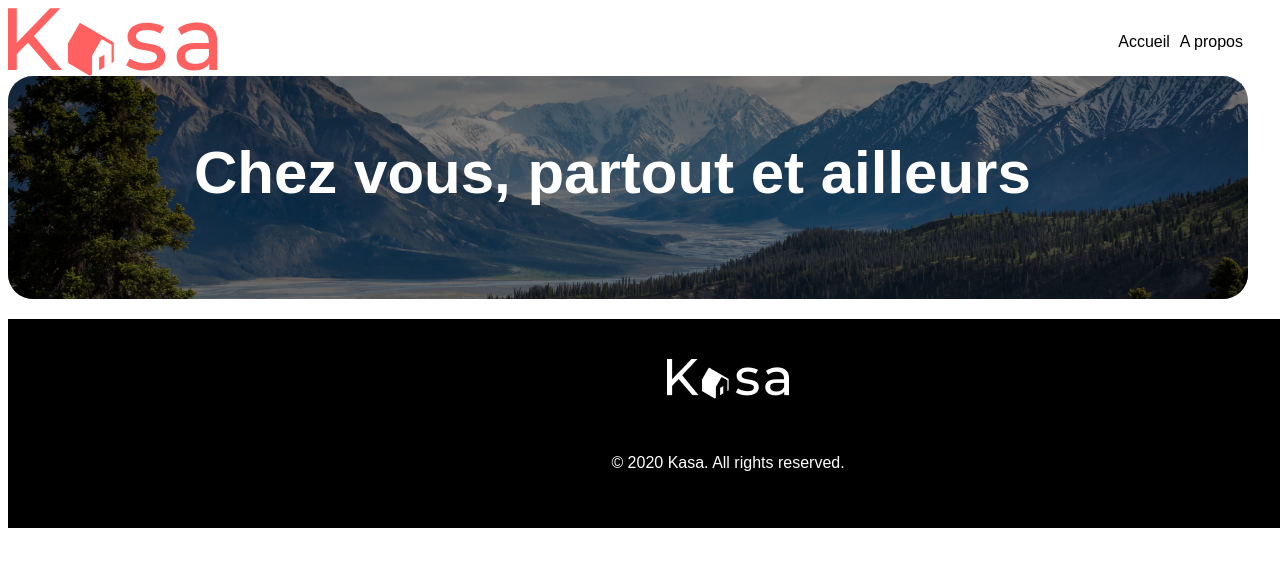
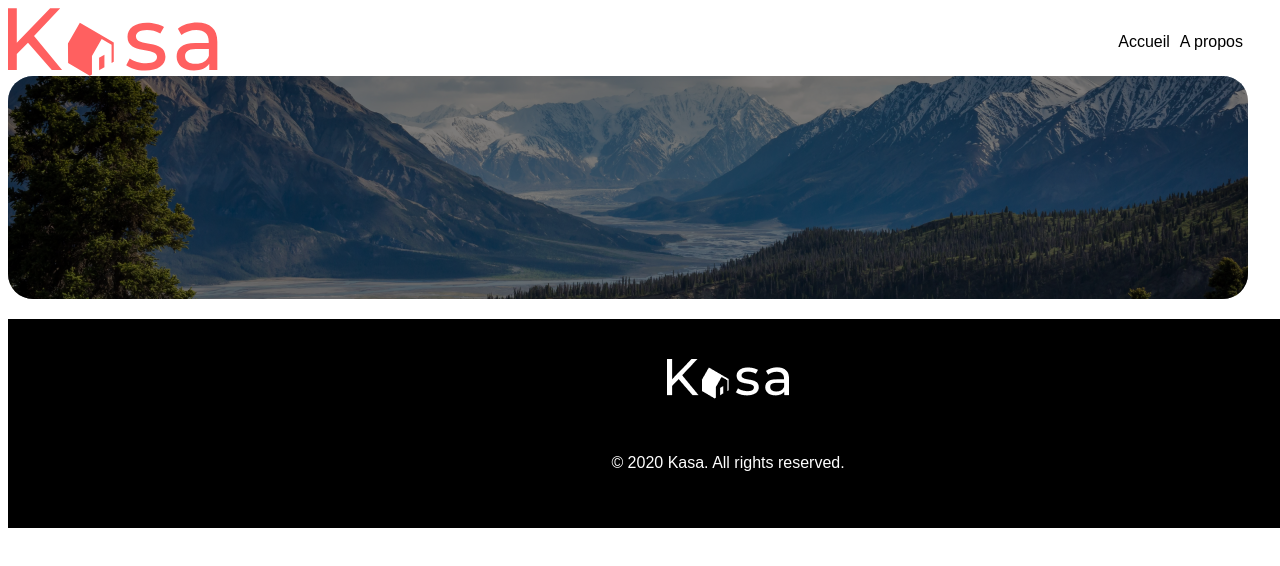
Before and after one commit to etienne-b01/Projet06_Kasa, a React (Create React App) app in the folder kasa/: page /about in a window 1280 px wide. Shown: the top 566 px of the page. Built offline with nearby package versions, Linux system fonts and the light colour scheme.

Commit message:
added conditional display for tagline

```diff
--- a/kasa/src/components/Banner/index.js
+++ b/kasa/src/components/Banner/index.js
@@ -20,11 +20,12 @@ const Banner = () => {
           className="background_image"
         />
       }
-      <p></p>
-      <h1 className="tagline">
-        Chez vous,
-        <br className="carriage_return" /> partout et ailleurs
-      </h1>
+      {HomePageDisplayed && (
+        <h1 className="tagline">
+          Chez vous,
+          <br className="carriage_return" /> partout et ailleurs
+        </h1>
+      )}
     </div>
   );
 };
```
